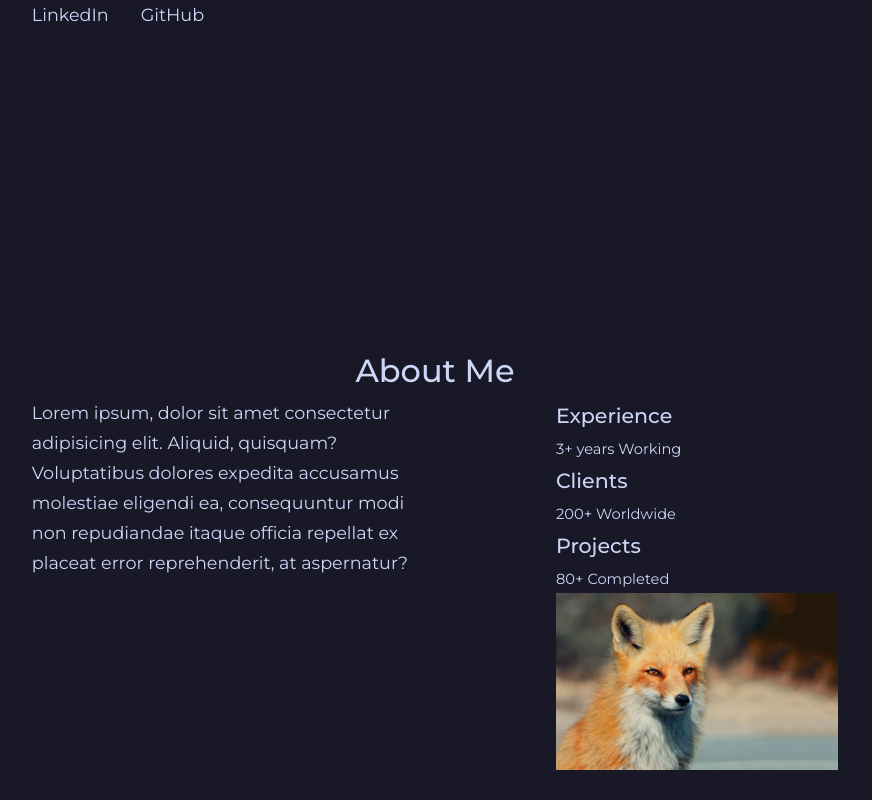
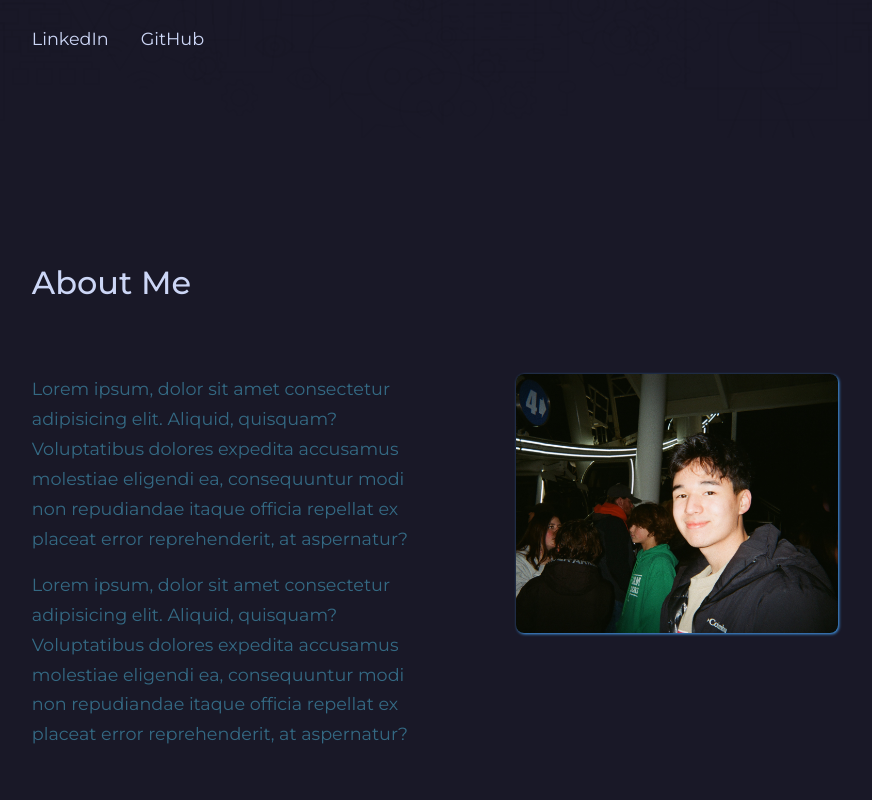
Before and after one commit to larkindaniel/sdlarkin, a React (Create React App) app: page / in a window 1280 px wide. Shown: the part 680-1480 px from the top of the page, without its empty margins (205-1077 px from the left). Built offline with nearby package versions, Linux system fonts and the light colour scheme.

Commit message:
time to eat food

```diff
--- a/src/components/about/About.jsx
+++ b/src/components/about/About.jsx
@@ -1,45 +1,40 @@
 import React from "react";
 import "./about.css";
-import ME from '../../assets/R.jpg'
+import ME from "../../assets/headshot.jpg";
 // import {FaAward, FiUsers} from 'react-icons/fa'
 // import {VscFolderLibrary} from 'react-icons/vsc'
 
-
 const About = () => {
   return (
+    <section id="about">
+      <div className="container container__header"><h5>About Me</h5><hr></hr></div>
 
-  <section id="about">
-   <h5>About Me</h5>
-   <div className="container about__container">
-   <p>Lorem ipsum, dolor sit amet consectetur adipisicing elit. Aliquid, quisquam? Voluptatibus dolores expedita accusamus molestiae eligendi ea, consequuntur modi non repudiandae itaque officia repellat ex placeat error reprehenderit, at aspernatur?</p>
-      <div className="about__content">
-        <div className="about__cards">
-          <article className = "about__card">
-            <h3>Experience</h3>
-            <small>3+ years Working</small>
-          </article>
 
-          <article className = "about__card">
 
-            <h3>Clients</h3>
-            <small>200+ Worldwide</small>
-          </article>
+      <div className="container about__container">
 
-          <article className = "about__card">
 
-            <h3>Projects</h3>
-            <small>80+ Completed</small>
-          </article>
+        <div className="about__content">
+          <p>
+            Lorem ipsum, dolor sit amet consectetur adipisicing elit. Aliquid,
+            quisquam? Voluptatibus dolores expedita accusamus molestiae eligendi
+            ea, consequuntur modi non repudiandae itaque officia repellat ex
+            placeat error reprehenderit, at aspernatur?
+          </p>
+          <p>
+            Lorem ipsum, dolor sit amet consectetur adipisicing elit. Aliquid,
+            quisquam? Voluptatibus dolores expedita accusamus molestiae eligendi
+            ea, consequuntur modi non repudiandae itaque officia repellat ex
+            placeat error reprehenderit, at aspernatur?
+          </p>
         </div>
         <div className="about__me">
-        <div className="about__me-image">
-          <img src ={ME} alt ="ME"/>
+          <div className="about__me-image">
+            <img src={ME} alt="ME" />
+          </div>
         </div>
       </div>
-
-      </div>
-   </div>
-  </section>
+    </section>
   );
 };
 
--- a/src/components/about/about.css
+++ b/src/components/about/about.css
@@ -1,5 +1,117 @@
 .about__container{
+    width: 100%;
+    padding-top: 4rem;
+    display: flex;
+
+    /* background-color: blue;  */
+    /* padding-top: 8rem;
+    background-color: black;
+    flex-direction: column;
+    display: flex;
+    justify-content: left;
+    text-align: left;
+    height: 100%;
+    position: relative; */
+}
+
+p{
+    margin-bottom: 1rem;
+}
+
+/* padding-top: 8rem;
+background-color: black;
+flex-direction: column;
+display: flex;
+justify-content: left;
+text-align: left;
+height: 100%;
+position: relative; */
+
+
+.about__me {
+    margin-left: auto;
+    max-width: 40%;
+
+    /* aspect-ratio: 1/1; */
+    /* border-radius: 0.5rem;
+    background: linear-gradient(45deg, transparent, var(--color-primary), transparent);
     display: grid;
-    grid-template-columns: 50% 35%;
-    gap: 15%
+    place-items: center; */
 }
+
+.about__me-image{
+    border-radius: 0.5rem;
+    overflow: hidden;
+    object-fit: contain;
+
+    transition: var(--transition);
+    filter: drop-shadow(0.1rem 0.1rem 0.1rem var(--color-primary));
+
+    /* filter: drop-shadow(1px 1px 1px var(--color-primary)); */
+
+}
+
+.about__me-image:hover{
+
+    -webkit-transform: translate(-0.6rem, -0.4rem);
+
+    transform: translate(-0.6rem, -0.4rem);
+    transition: var(--transition);
+    -webkit-filter: brightness(120%);
+    filter: drop-shadow(0.7rem 0.7rem 0.7rem var(--color-primary));
+
+
+    /* transform: scale(1.05);
+    box-shadow: 0 0 0 10px #000000;
+    transition: var(--transition); */
+
+}
+
+
+.about__content {
+    max-width: 50%;
+    /* background-color: black; */
+    /* margin: 2rem 0 2.6rem;  */
+    color: var(--color-light);
+}
+
+
+.about__content p{
+    max-width: 100%;
+    /* background-color: black; */
+    /* margin: 2rem 0 2.6rem;  */
+    color: var(--color-light);
+}
+
+
+
+
+
+
+
+
+/* .about__cards{
+    display: grid;
+    grid-template-columns: repeat(3, 1fr);
+    gap: 1.5rem;
+}
+
+.about__card{
+    background: var(--color-primary);
+    border: 1px solid transparent;
+    border-radius: 1rem;
+    padding: 2rem;
+    text-align: center;
+    transition: var(--transition);
+}
+
+.about__card:hover{
+    background: transparent;
+    border-color: var(--color-primary-variant);
+    cursor: default;
+}
+
+.about__card small{
+    font-size: 0.7rem;
+    color: var(--color-light);
+} */
--- a/src/components/header/header.css
+++ b/src/components/header/header.css
@@ -1,8 +1,9 @@
 
 
 header{
-    height: 100vh;
-    padding-top: 7.5rem;
+
+    height: 90vh;
+    /* padding-top: 7.5rem; */
     overflow: hidden;
 }
 .header__intro{
@@ -13,7 +14,8 @@ header{
 }
 
 .header__container {
-
+    padding-top: 8rem;
+    /* background-color: black; */
     flex-direction: column;
     display: flex;
     justify-content: left;
--- a/src/index.css
+++ b/src/index.css
@@ -16,6 +16,7 @@
   --color-bg: #191827;
   --color-bg-variant: #051937;
   --color-primary: #459ff4;
+  --color-primary-transparent: rgba(var(--color-primary), 0.4)
   /* --color-primary: #ccd6f6; */
   --color-primary-variant: rgba(77, 181, 255, 0.4);
   --color-white: #ccd6f6;
@@ -89,15 +90,23 @@ h1 {
 }
 
 section {
-  margin-top: 8rem;
+  /* width: var(--container-width-lg); */
+  position: relative;
+  padding-top: 15vh;
+  /* margin-top: 8rem; */
+  /* left: 50%; */
+  /* transform: translate(-50%, 50%); */
   height: 100vh;
 }
 
+.container__header{
+  display: flex;
+}
 
-section > h5 {
+h5 {
   font-weight: 500;
   font-size: 2rem;
-  text-align: center;
+  text-align: left;
   color: var(--color-white);
 }
 
@@ -134,6 +143,7 @@ a:hover {
   background: var(--color-white);
   color: var(--color-primary);
   border-color: transparent;
+  filter: brightness(150%);
 }
 
 .btn-primary {
@@ -145,4 +155,5 @@ img {
   display: block;
   width: 100%;
   object-fit: cover;
+  transition: var(--transition);
 }
```
Also changed, not shown: src/assets/headshot.jpg (added).
